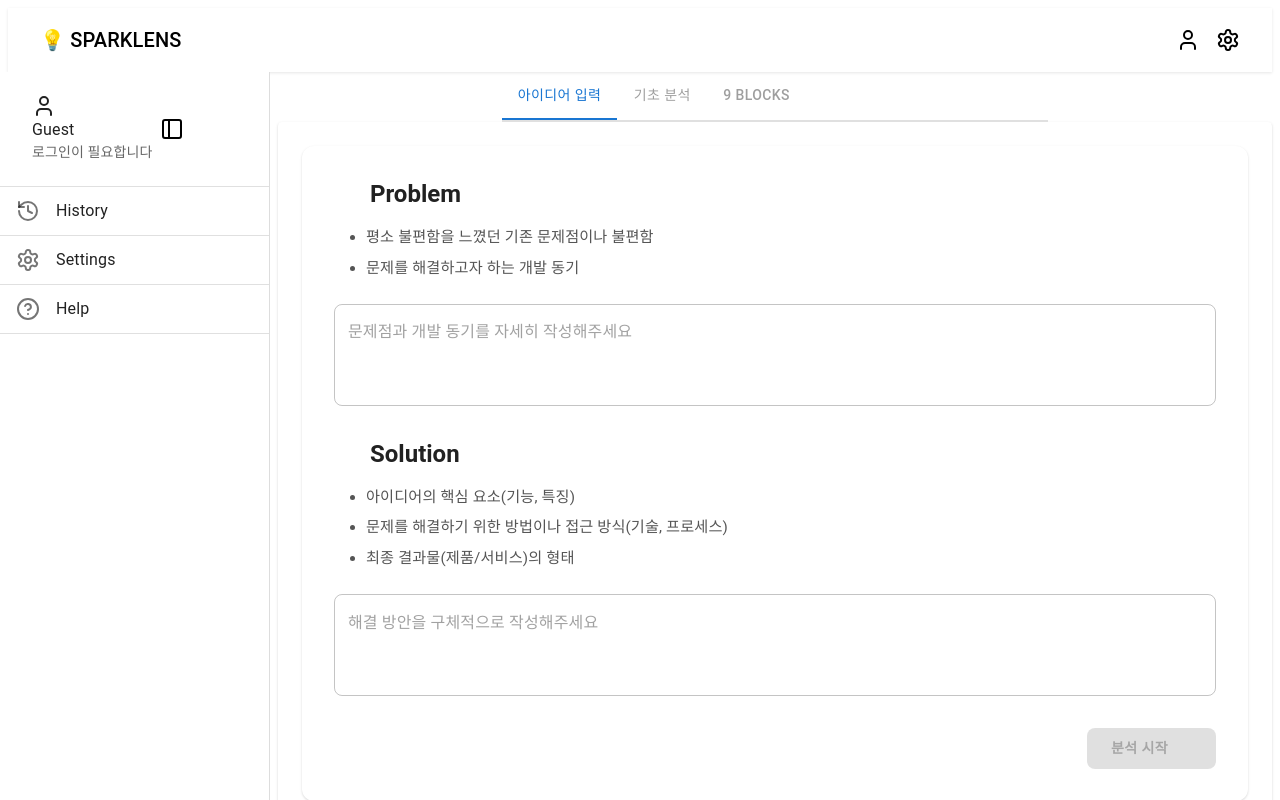
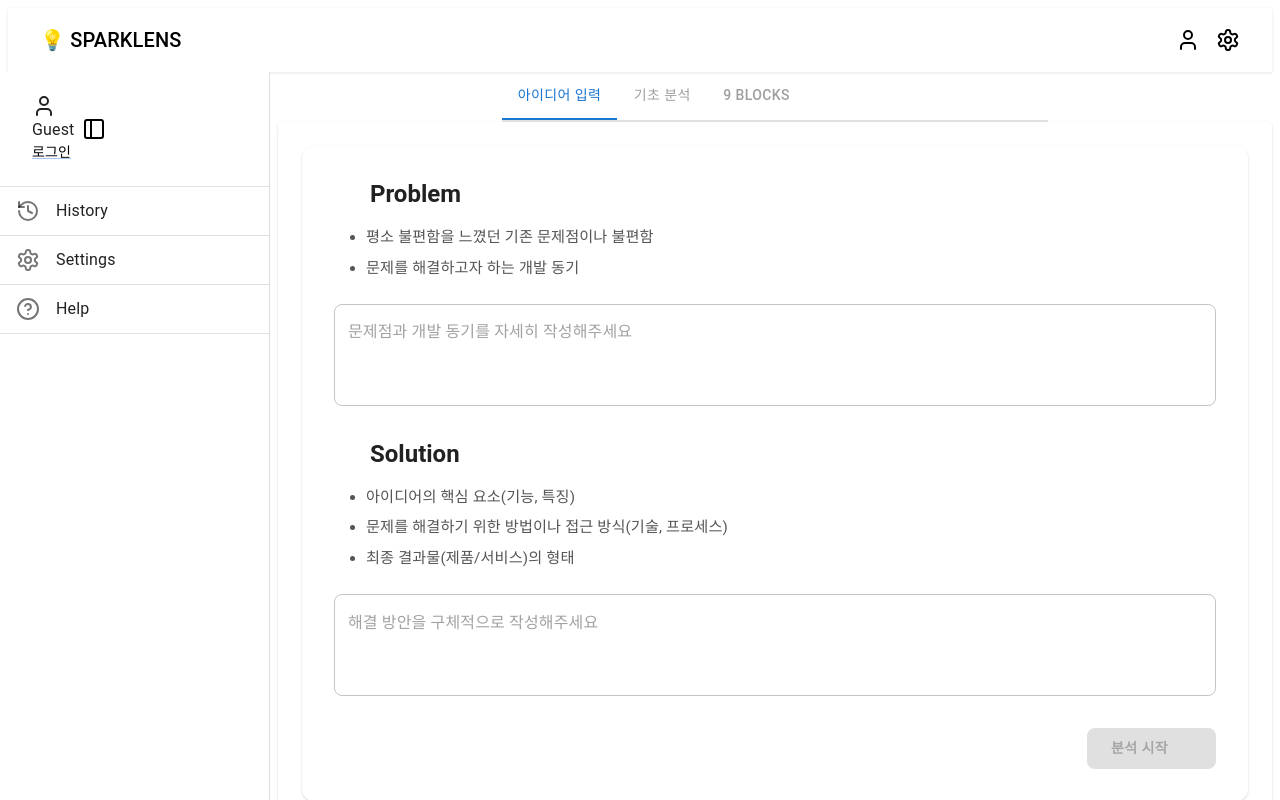
Before and after one commit to GDG-HUFS-Idea/next, a Next.js app: page /idea/input in a window 1280 px wide. Both pictures are taken after a click on the button 27 px from the left and 146 px from the top of the page. Shown: the top 800 px of the page. Built offline with nearby package versions, Linux system fonts and the light colour scheme; no server answers; some icons are missing; what @mui/material-nextjs would draw is missing.

Commit message:
fix: 로그인 안했을 시 로그인 링크 띄우기

```diff
--- a/src/components/sidebar.tsx
+++ b/src/components/sidebar.tsx
@@ -133,8 +133,6 @@ const Sidebar = ({
             <User />
             {open && (
               <>
-                {user ? (
-                  <>
                 <Typography
                   sx={{
                     whiteSpace: 'nowrap',
@@ -146,12 +144,14 @@ const Sidebar = ({
                   {user?.name || '익명 사용자'}
                 </Typography>
                 <Typography variant="subtitle2" color="text.secondary">
-                      {user?.roles?.[0] || ''}
+                  {user?.roles?.[0] === '로그인이 필요합니다' ? (
+                    <Link href="/login" sx={{ color: 'black' }}>
+                      로그인
+                    </Link>
+                  ) : (
+                    user?.roles?.[0]
+                  )}
                 </Typography>
-                  </>
-                ) : (
-                  <Typography>로그인이 필요합니다</Typography>
-                )}
               </>
             )}
           </Box>
```
Lines whose indentation alone changed are shown as unchanged.
